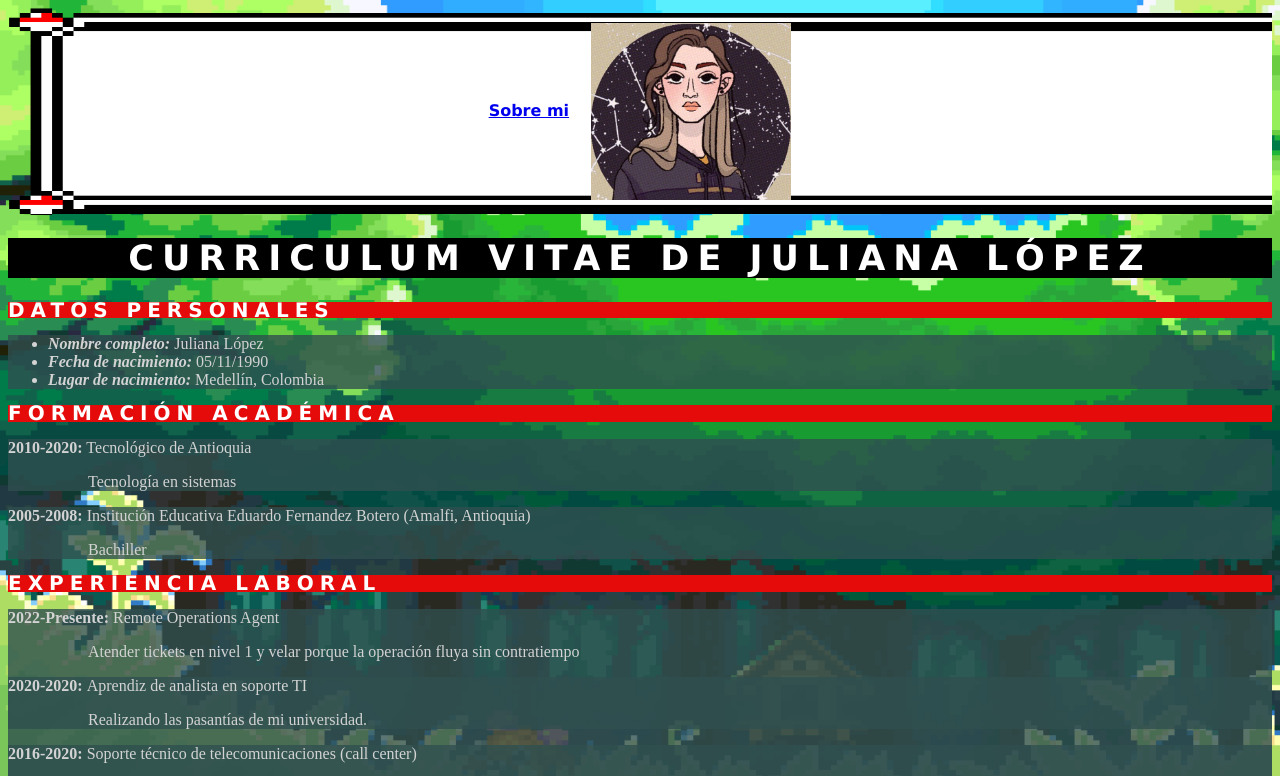
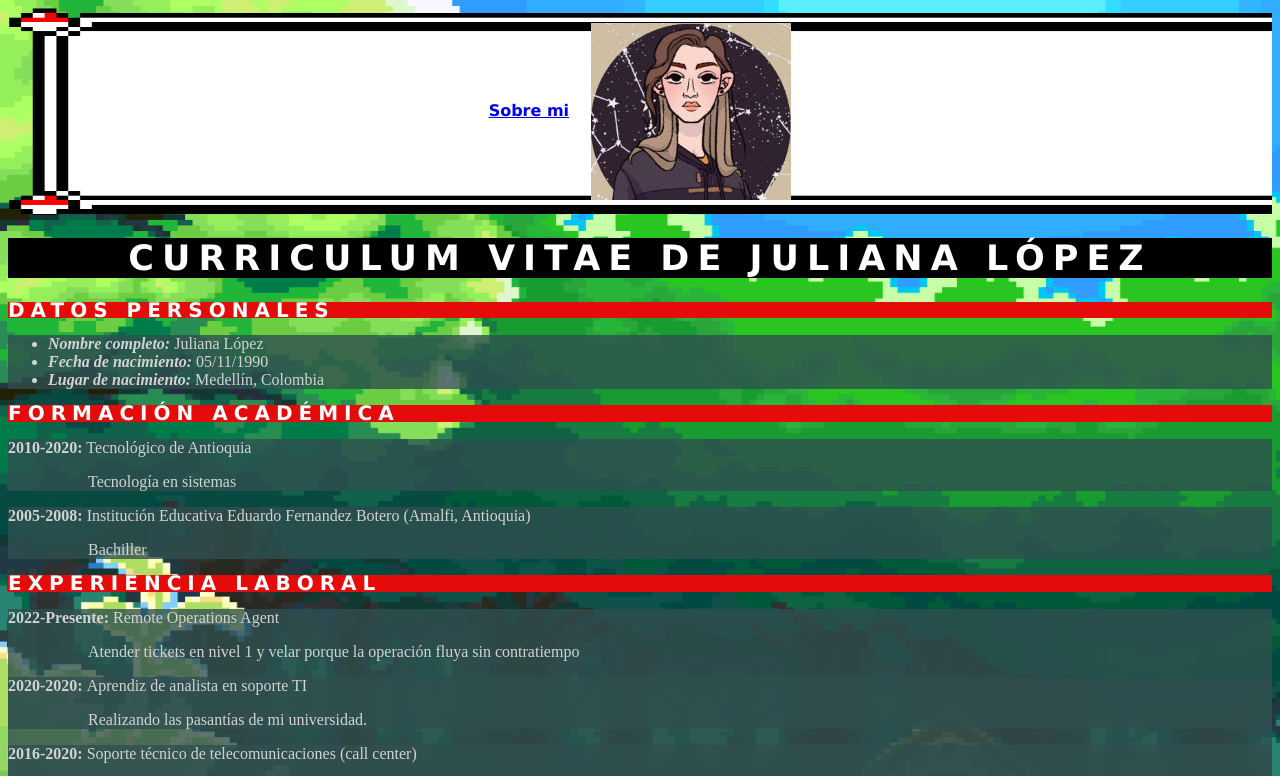
Before and after one commit to Juloja90/CV, a plain HTML site: page index.html in a window 1280 px wide. Shown: the top 776 px of the page. Drawn offline with Linux system fonts and the light colour scheme.

Commit message:
organizing the images size

```diff
--- a/css/style.css
+++ b/css/style.css
@@ -1,11 +1,11 @@
 body{
     background-image: url(../images/Fondo1.jpg);
-    background-size:1600px 800px;
+    background-size:1900px 900px;
 }
 header
 {
     background-image: url(../images/Banner.png);
-    background-size:1600px 210px;
+    background-size:1760px 210px;
     padding: 15px;
     text-align: center;
     vertical-align:middle;
```
